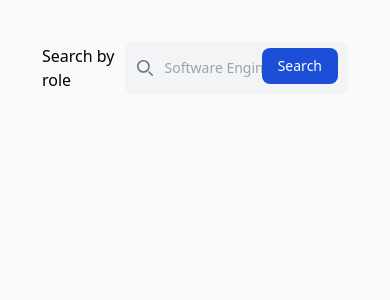
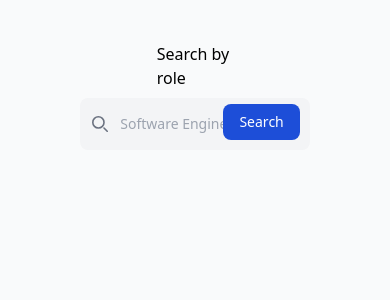
Before and after one commit to yogeshsingh2672000/job-board, a React (Create React App) app: page / in a window 390 px wide. Shown: the top 300 px of the page. Built offline with nearby package versions, Linux system fonts and the light colour scheme.

Commit message:
mobile friendly ui fix

```diff
--- a/src/components/feed/Feed.tsx
+++ b/src/components/feed/Feed.tsx
@@ -50,7 +50,7 @@
 
   return (
     <div className="p-8">
-      <div className="flex gap-2 justify-evenly items-center mb-8">
+      <div className="flex flex-col md:flex-row gap-2 justify-evenly items-center mb-8">
         <div className="w-1/4 md:w-[150px]">Search by role</div>
         <div className="relative w-3/4">
           <div className="absolute inset-y-0 start-0 flex items-center ps-3 pointer-events-none">
--- a/src/components/jobDetail/JobDetails.tsx
+++ b/src/components/jobDetail/JobDetails.tsx
@@ -43,7 +43,7 @@
       {JobDetails && (
         <div className="flex flex-col items-center gap-4 pb-12 px-8 p-6 bg-gray-100 rounded-xl">
           <div className="text-3xl">{JobDetails.jobTitle}</div>
-          <div className="flex flex-col md:flex-row gap-2 md:gap-6 items-center">
+          <div className="flex flex-col md:flex-row gap-2 md:gap-6 items-start md:items-center">
             <div>
               <span className="text-gray-400 font-bold">Company: </span>
               {JobDetails.employerName}
```
